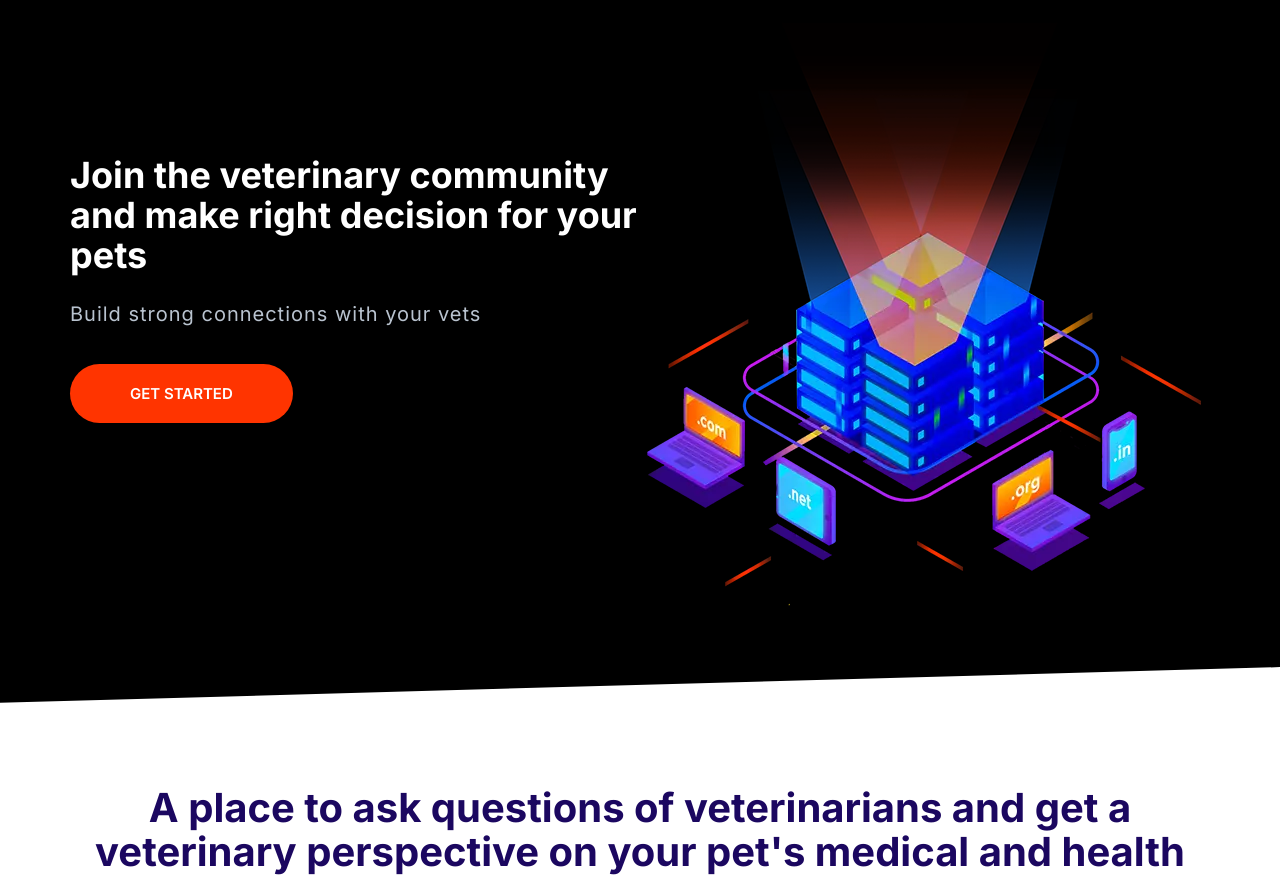
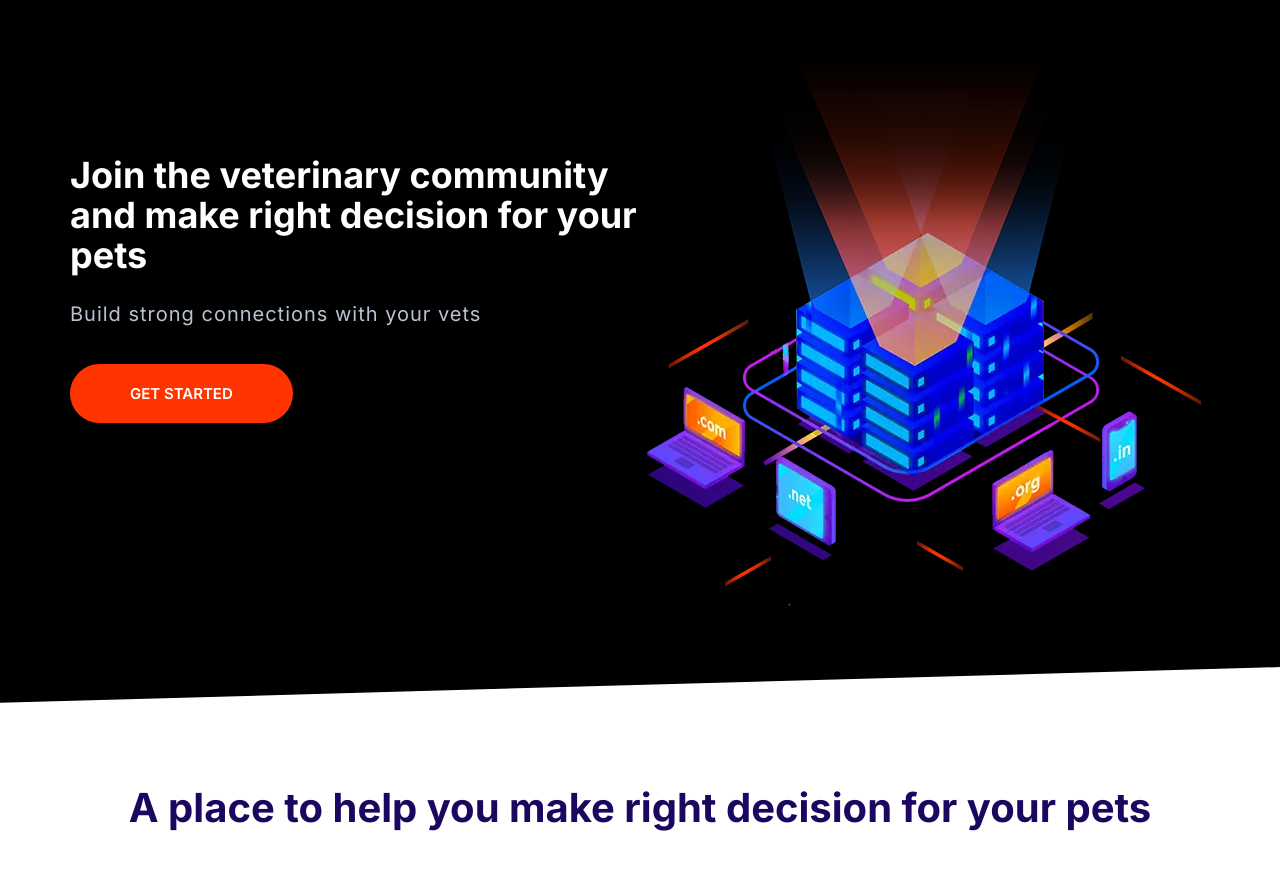
Before and after one commit to geoffcfchen/Vetcation, a website built with Parcel: page index.html in a window 1280 px wide. Shown: the part 74-952 px from the top of the page. Built offline with nearby package versions, Linux system fonts and the light colour scheme; files whose address does not match are found by name.

Commit message:
minor updates

```diff
--- a/index.html
+++ b/index.html
@@ -58,10 +58,7 @@
 
     <section class="block container">
       <header class="block__header">
-        <h2>
-          A place to ask questions of veterinarians and get a veterinary
-          perspective on your pet's medical and health needs.
-        </h2>
+        <h2>A place to help you make right decision for your pets</h2>
       </header>
       <article class="grid grid--1x2 feature">
         <div class="feature__content" data-aos="fade-right">
```
